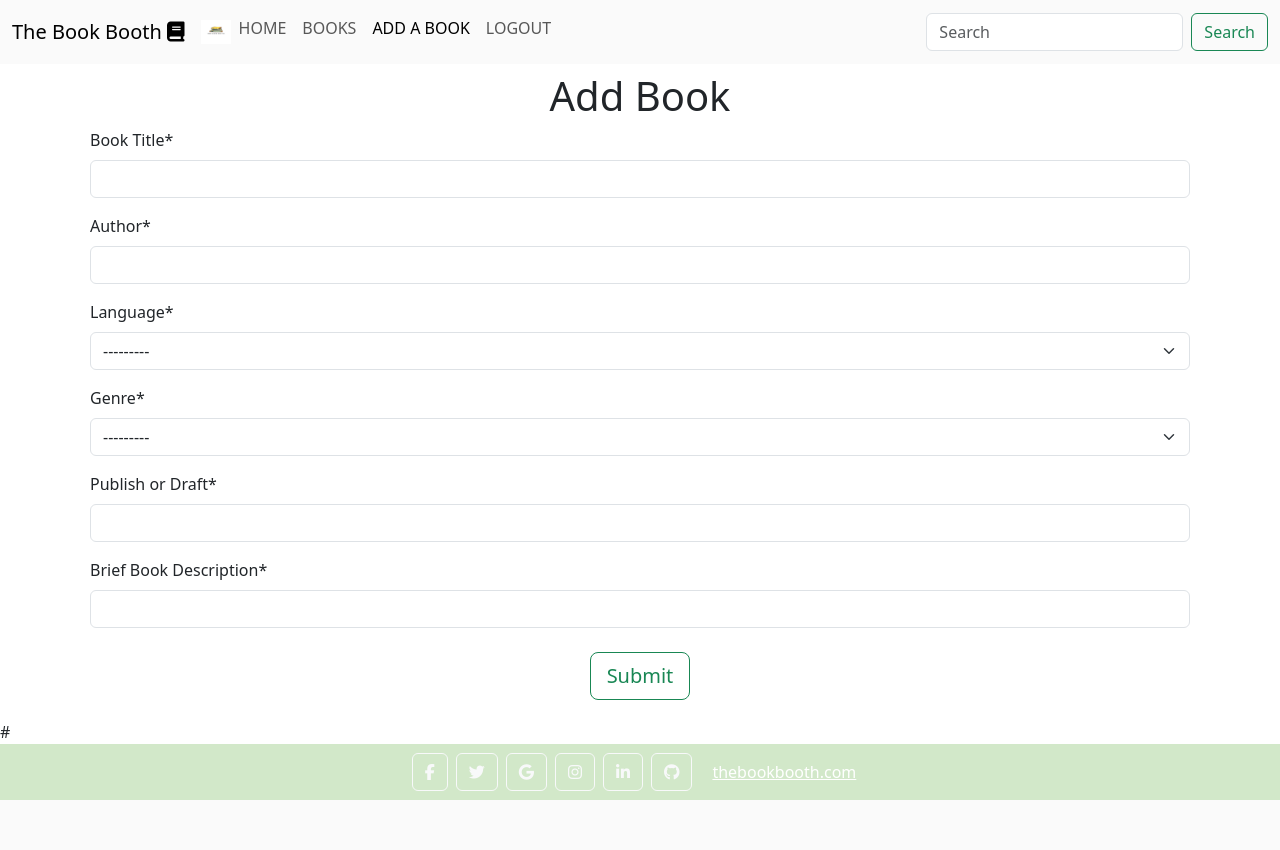
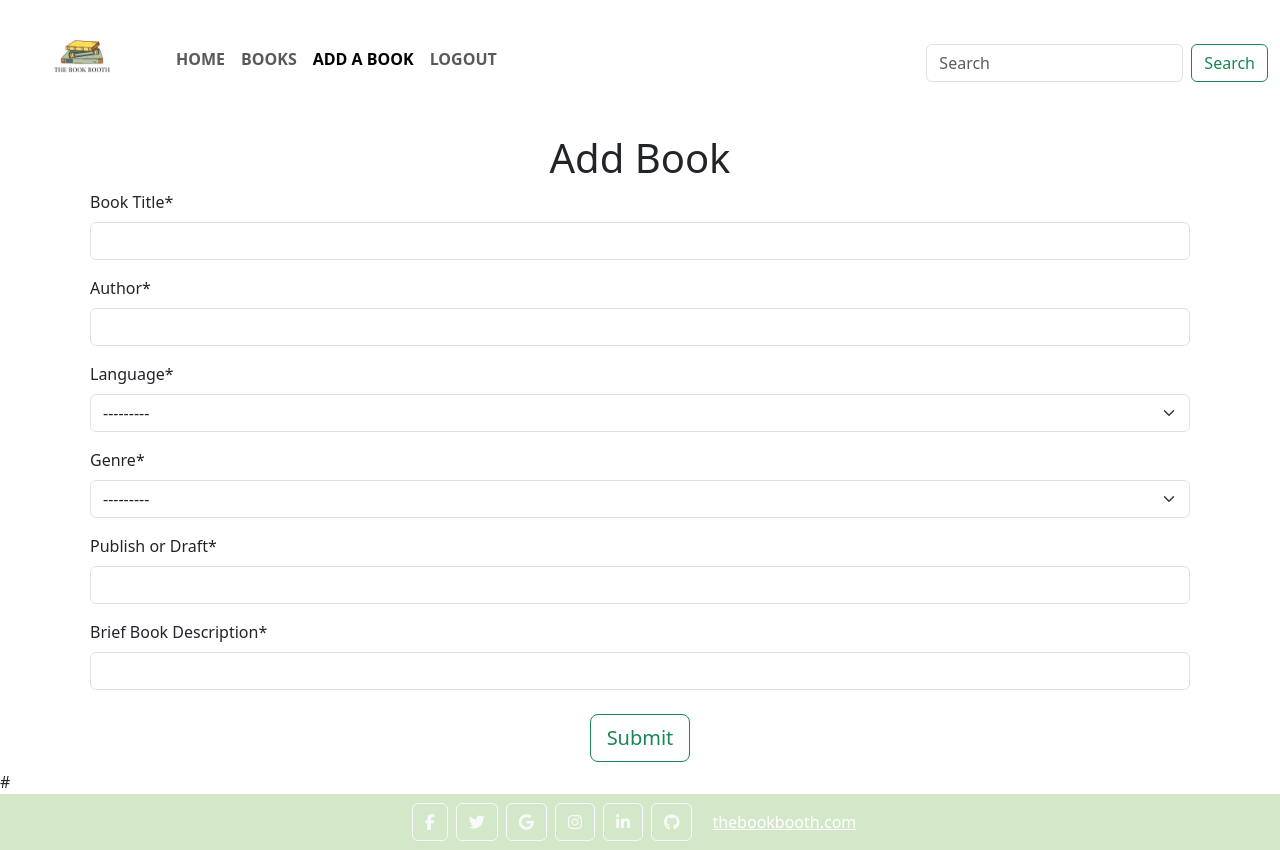
Before and after one commit to hiboibrahim/thebookbooth1, a Django app: page /books/ in a window 1280 px wide. Before the commit the page ends 800 px from the top, so only its background shows below. Run offline with Django 3.2, Linux system fonts and the light colour scheme; the visitor is signed in with stand-in values (Sample User, id 1); data that the repository does not hold is empty; some libraries are stand-ins or nearby versions.

Commit message:
Add logo to navbar.

```diff
--- a/static/css/base.css
+++ b/static/css/base.css
@@ -31,14 +31,36 @@ main {
 .hero-text {
     text-align: center;
 }
-/*Navbar*/
-
+/*Navbar & logo */
 .navbar {
-    color: #D2E8C9;
+    color: white;
 
 }
 
+.navbar-brand img{
+    width: 100px;
 
+}
+
+.navbar-brand{
+    margin-right: 0;
+    padding: 0 1em
+
+}
+
+.navbarNav {
+    align-items: center;
+}
+
+.navbar .navbarNav .nav-link{
+    color: black;
+    font-size: 1.1em;
+    padding: .5em 1em ;
+}
+
+ul .nav-link {
+    font-weight: bold;
+}
 /* Card */
 .card {
     height: 90%;
--- a/templates/includes/header.html
+++ b/templates/includes/header.html
@@ -1,38 +1,46 @@
 {% load static %}
 
-<header class="text-white" >
+<header class="text-white">
   {% with request.resolver_match.url_name as url_name %}
-    <nav class="navbar navbar-expand-lg ">
+  <nav class="navbar navbar-expand-lg bg-white">
     <div class="container-fluid">
           <!-- Logo -->
-          <a class="navbar-brand" href=""> The Book Booth <i class="fa-solid fa-book"></i></a>
-          <img src="/workspace/thebookbooth1/static/images/logo.jpg" alt="" width="30" height="24">
+          <a class="navbar-brand d-none d-lg-block" href="#"><img src="{% static 'images/logo.png' %}" alt="The Book Booth Logo"
+            class="logo"></a> <img src="" alt="">
         </a>
 
-          <button class="navbar-toggler" type="button" data-bs-toggle="collapse" data-bs-target="#navbarNav" aria-controls="navbarNav" aria-expanded="false" aria-label="Toggle navigation">
+
+      <button class="navbar-toggler" type="button" data-bs-toggle="collapse" data-bs-target="#navbarNav"
+        aria-controls="navbarNav mx-auto" aria-expanded="false" aria-label="Toggle navigation">
         <span class="navbar-toggler-icon"></span>
       </button>
       <!-- Navigation items -->
       <div class="collapse navbar-collapse" id="navbarNav">
         <ul class="navbar-nav me-auto mb-2">
           <li class="nav-item">
-                <a class="nav-link {% if url_name == 'home' %}active{% endif %}" aria-current="page" href="{% url 'home' %}">HOME</a>
+            <a class="nav-link {% if url_name == 'home' %}active{% endif %}" aria-current="page"
+              href="{% url 'home' %}">HOME</a>
           </li>
           <li class="nav-item">
-                <a class="nav-link {% if url_name == 'books' %}active{% endif %}" aria-current="page" href="{% url 'books' %}">BOOKS</a>
+            <a class="nav-link {% if url_name == 'books' %}active{% endif %}" aria-current="page"
+              href="{% url 'books' %}">BOOKS</a>
           </li>
+          <li>
 
           <li class="nav-item">
-                <a class="nav-link {% if url_name == 'add_book' %}active{% endif %}" href="{% url 'add_book' %}">ADD A BOOK</a>
+            <a class="nav-link {% if url_name == 'add_book' %}active{% endif %}" href="{% url 'add_book' %}">ADD A
+              BOOK</a>
           </li>
           {% if request.user.is_authenticated %}
 
           <li class="nav-item">
-                <a class="nav-link {% if url_name == 'accounts_logout' %}active{% endif %}" href="/accounts/logout/">LOGOUT</a>
+            <a class="nav-link {% if url_name == 'accounts_logout' %}active{% endif %}"
+              href="/accounts/logout/">LOGOUT</a>
           </li>
           {% else %}
           <li class="nav-item">
-                <a class="nav-link {% if url_name == 'accounts_signup' %}active{% endif %}" href="/accounts/signup/">REGISTER</a>
+            <a class="nav-link {% if url_name == 'accounts_signup' %}active{% endif %}"
+              href="/accounts/signup/">REGISTER</a>
           </li>
           <li class="nav-item">
             <a class="nav-link {% if url_name == 'accounts_login' %}active{% endif %}" href="/accounts/login/">LOGIN</a>
```
Also changed, not shown: static/images/logo.png (added). Lines whose indentation alone changed are shown as unchanged.
